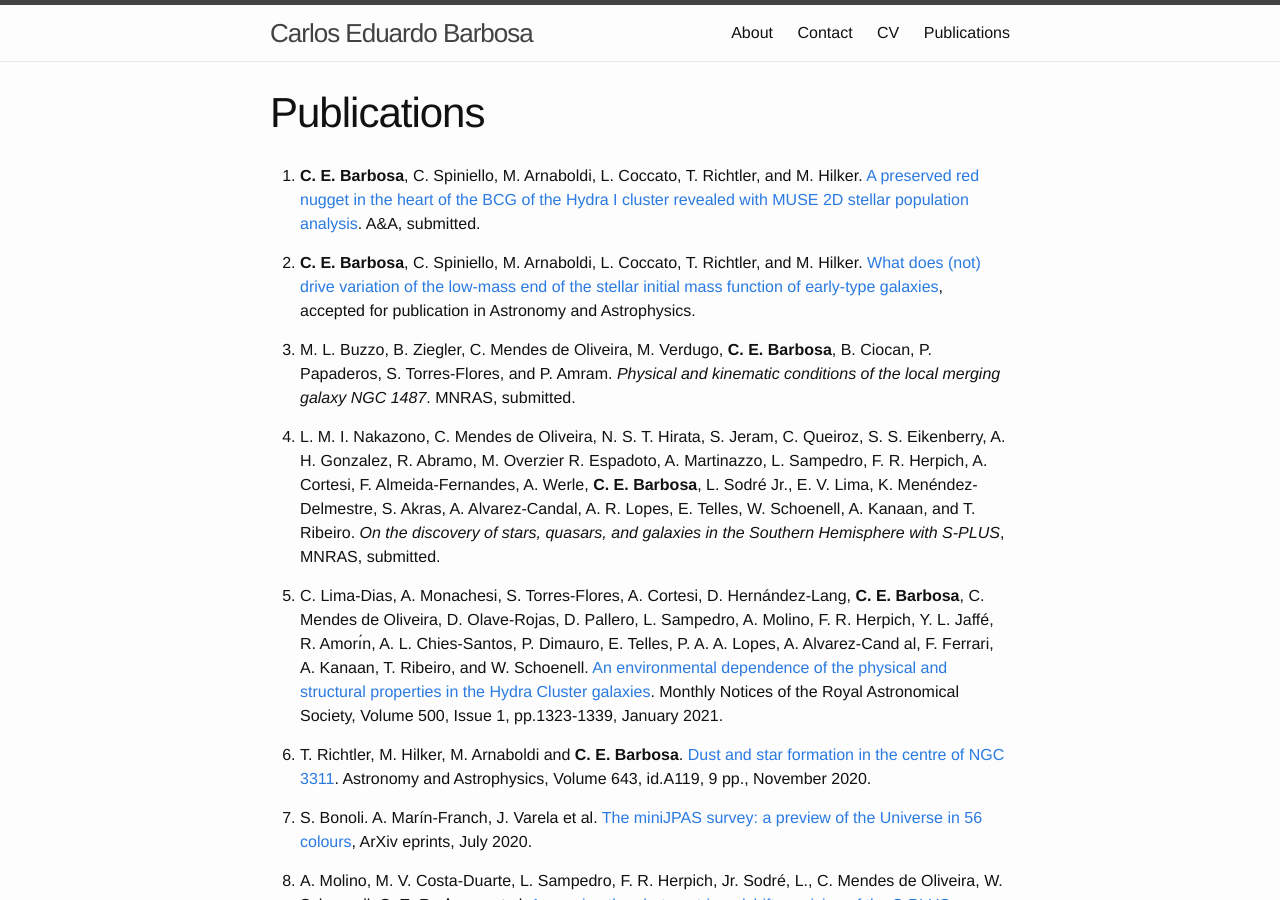
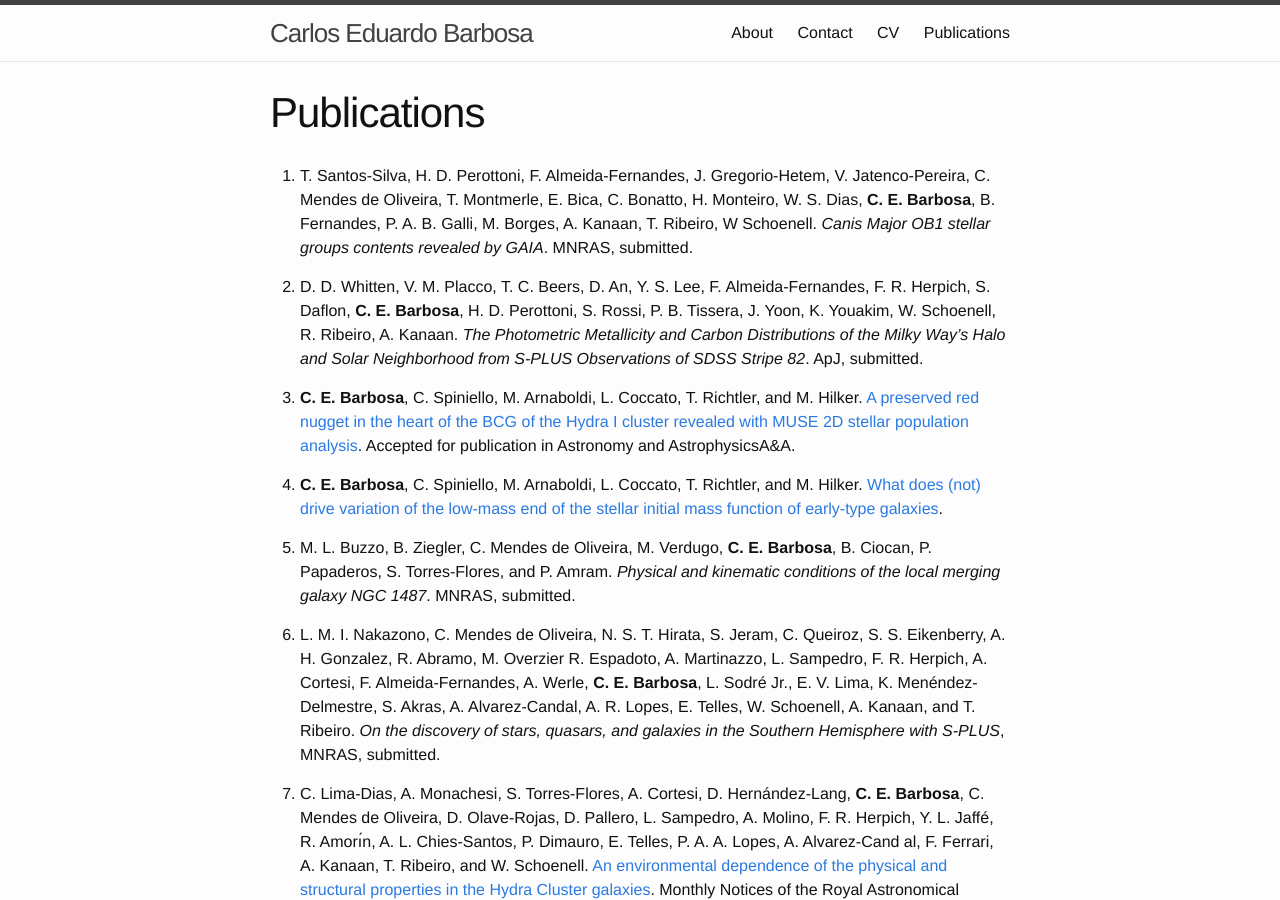
Before and after one commit to cebarbosa/cebarbosa.github.io, a Jekyll site: the page built from publications.md, in a window 1280 px wide and 900 px high. Built offline with Jekyll 4.4.1, drawn with Linux system fonts in a browser that asks for light colours.

Commit message:
Updated publications, included image in the initial page.

```diff
--- a/publications.md
+++ b/publications.md
@@ -2,10 +2,13 @@
 layout: page
 title: "Publications"
 ---
+20. T. Santos-Silva, H. D. Perottoni, F. Almeida-Fernandes,  J. Gregorio-Hetem, V. Jatenco-Pereira, C. Mendes de Oliveira, T. Montmerle, E. Bica, C. Bonatto, H. Monteiro, W. S. Dias, **C. E. Barbosa**, B. Fernandes, P. A. B. Galli, M. Borges, A. Kanaan, T. Ribeiro, W Schoenell. *Canis Major OB1 stellar groups contents revealed by GAIA*. MNRAS, submitted.
 
-18. **C. E. Barbosa**, C. Spiniello, M. Arnaboldi, L. Coccato, T. Richtler, and M. Hilker. [A preserved red nugget in the heart of the BCG of the Hydra I cluster revealed with MUSE 2D stellar population analysis](https://arxiv.org/abs/2012.11609). A&A, submitted.
+19. D. D. Whitten, V. M. Placco, T. C. Beers, D. An, Y. S. Lee, F. Almeida-Fernandes, F. R. Herpich, S. Daflon, **C. E. Barbosa**,  H. D. Perottoni, S. Rossi, P. B. Tissera, J. Yoon, K. Youakim, W. Schoenell, R. Ribeiro, A. Kanaan. *The Photometric Metallicity and Carbon Distributions of the Milky Way’s Halo and Solar Neighborhood from S-PLUS Observations of SDSS Stripe 82*. ApJ, submitted.
 
-17. **C. E. Barbosa**, C. Spiniello, M. Arnaboldi, L. Coccato, T. Richtler, and M. Hilker. [What does (not) drive variation of the low-mass end of the stellar initial mass function of early-type galaxies](https://ui.adsabs.harvard.edu/abs/2020arXiv201201431B/abstract), accepted for publication in Astronomy and Astrophysics.
+18. **C. E. Barbosa**, C. Spiniello, M. Arnaboldi, L. Coccato, T. Richtler, and M. Hilker. [A preserved red nugget in the heart of the BCG of the Hydra I cluster revealed with MUSE 2D stellar population analysis](https://arxiv.org/abs/2012.11609). Accepted for publication in Astronomy and AstrophysicsA&A.
+
+17. **C. E. Barbosa**, C. Spiniello, M. Arnaboldi, L. Coccato, T. Richtler, and M. Hilker. [What does (not) drive variation of the low-mass end of the stellar initial mass function of early-type galaxies](https://ui.adsabs.harvard.edu/abs/2020arXiv201201431B/abstract).
 
 16. M. L. Buzzo, B. Ziegler, C. Mendes de Oliveira, M. Verdugo, **C. E. Barbosa**, B. Ciocan, P. Papaderos, S. Torres-Flores, and P. Amram. *Physical and kinematic conditions of the local merging galaxy NGC 1487*. MNRAS, submitted.
 
```
Also changed, not shown: about.md (+3 -0 lines), 1 other file.
